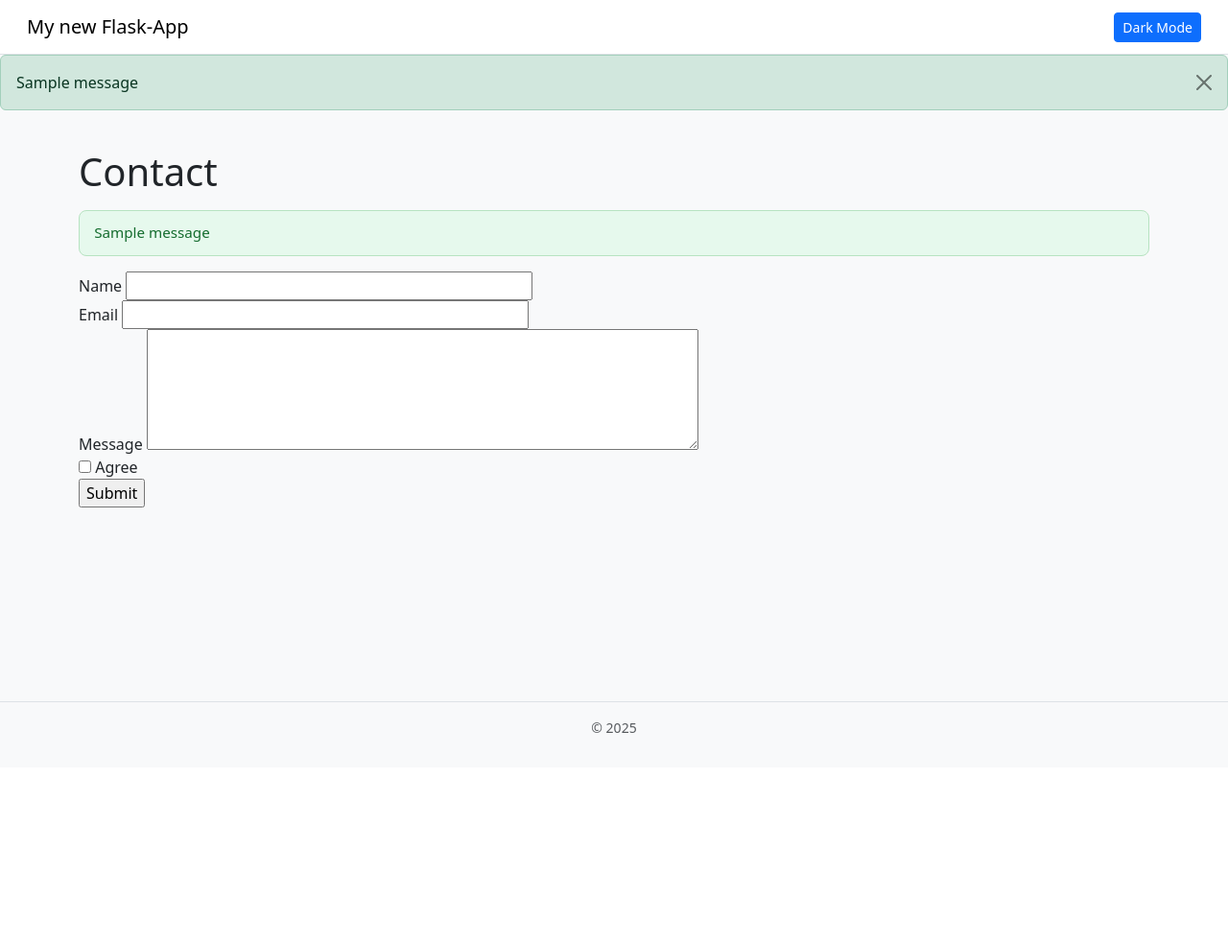
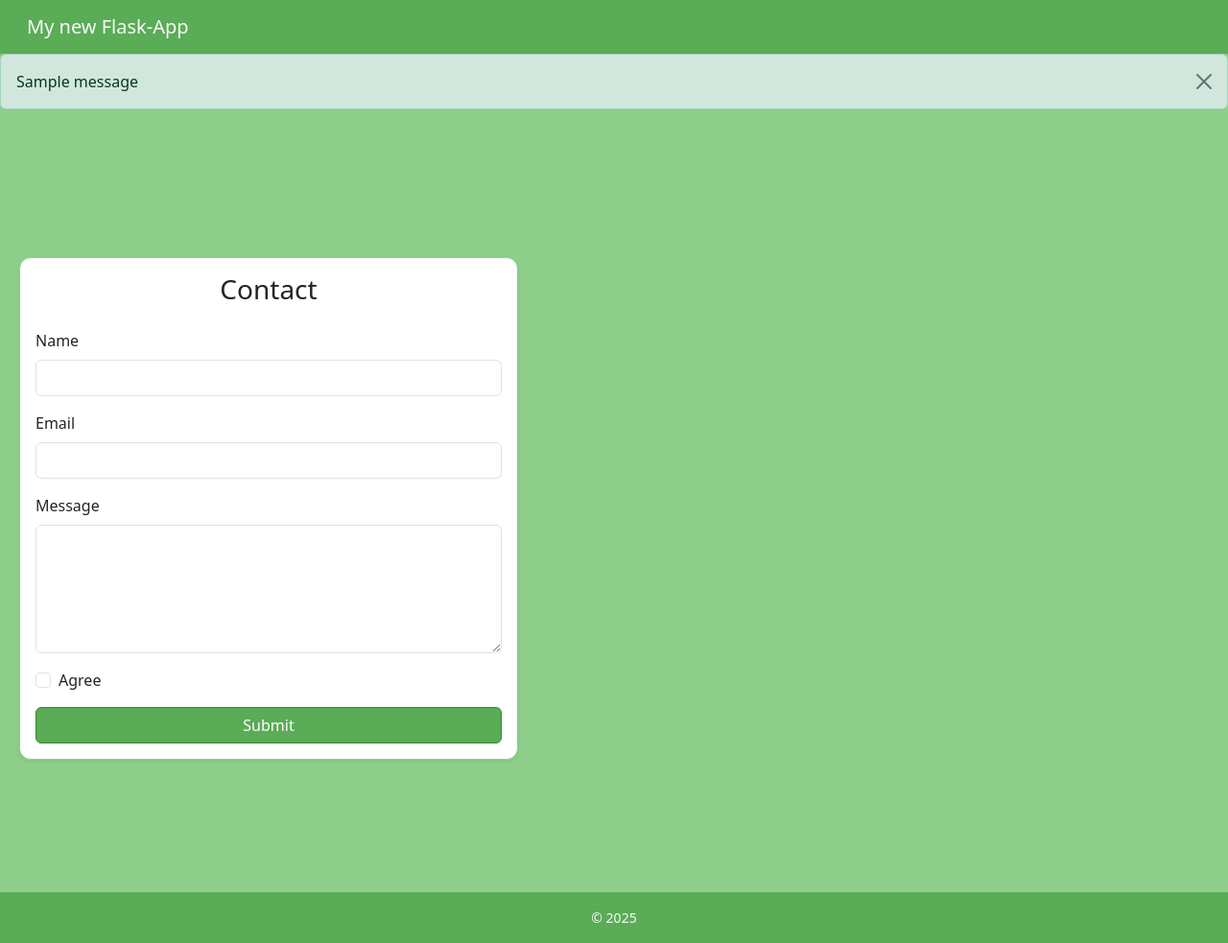
Before and after one commit to GrowVolution/FlaskPlusPlus, a Python web app: template modules/example/templates/your_form.html in a window 1280 px wide. Shown: the whole page at 96% size. Before the commit the page ends 764 px from the top, so only its background shows below. Run offline with Jinja, Linux system fonts and the light colour scheme; the template is opened without the code that fills it, so the values that code supplies are empty, except form fields; one stand-in notice (Sample message) is shown; form fields are guessed from the names that the template uses; some libraries are stand-ins or nearby versions.

Commit message:
Added basic theming

```diff
--- /dev/null
+++ b/app/static/css/themes/triade_green.css
@@ -0,0 +1,144 @@
+/* CREATED BASED ON PALETTON.COM */
+
+:root {
+    /* Primary */
+    --color-primary-light: #8DCF8A;
+    --color-primary:        #5AAC56;
+    --color-primary-mid:    #328A2E;
+    --color-primary-dark:   #156711;
+    --color-primary-darker: #034500;
+
+    /* Secondary #1 */
+    --color-sec1-light:  #FFD0AA;
+    --color-sec1:        #D4996A;
+    --color-sec1-mid:    #AA6B39;
+    --color-sec1-dark:   #804415;
+    --color-sec1-darker: #552600;
+
+    /* Secondary #2 */
+    --color-sec2-light:  #CB87AF;
+    --color-sec2:        #A95486;
+    --color-sec2-mid:    #872D62;
+    --color-sec2-dark:   #651142;
+    --color-sec2-darker: #440028;
+
+    /* Contrast */
+    --color-light: #f8f9fa;
+    --color-dark:  #212529;
+
+    /* BOOTSTRAP COLOR OVERRIDES */
+
+    /* Primary theme */
+    --bs-primary:          var(--color-primary);
+    --bs-primary-rgb:      90, 172, 86;
+
+    --bs-primary-text-emphasis: var(--color-primary-dark);
+    --bs-primary-bg-subtle:     var(--color-primary-light);
+
+    /* Secondary */
+    --bs-secondary:       var(--color-sec2-mid);
+    --bs-secondary-rgb:   135, 45, 98;
+
+    --bs-secondary-text-emphasis: var(--color-sec2-dark);
+    --bs-secondary-bg-subtle:     var(--color-sec2-light);
+
+    /* Further Defaults */
+    --bs-success:         var(--color-primary-mid);
+    --bs-warning:         var(--color-sec1-light);
+    --bs-danger:          var(--color-sec2-dark);
+    --bs-info:            var(--color-sec2-light);
+
+    /* Buttons */
+    --bs-btn-border-radius: 0.45rem;
+    --bs-btn-padding-y: 0.45rem;
+    --bs-btn-padding-x: 1rem;
+}
+
+
+/* BOOTSTRAP BUTTON OVERRIDES */
+
+.btn-primary {
+    background-color: var(--color-primary);
+    border-color:     var(--color-primary-mid);
+}
+
+.btn-primary:hover,
+.btn-primary:focus {
+    background-color: var(--color-primary-mid);
+    border-color:     var(--color-primary-dark);
+}
+
+.btn-secondary {
+    background-color: var(--color-sec2-mid);
+    border-color:     var(--color-sec2-dark);
+}
+
+.btn-secondary:hover,
+.btn-secondary:focus {
+    background-color: var(--color-sec2-dark);
+    border-color:     var(--color-sec2-darker);
+}
+
+/* Custom Buttons */
+
+.btn-earth {
+    background-color: var(--color-sec1-mid);
+    border-color:     var(--color-sec1-dark);
+    color: #fff;
+}
+
+.btn-earth:hover {
+    background-color: var(--color-sec1-dark);
+    border-color:     var(--color-sec1-darker);
+}
+
+.btn-magenta {
+    background-color: var(--color-sec2);
+    border-color:     var(--color-sec2-dark);
+    color: #fff;
+}
+
+.btn-magenta:hover {
+    background-color: var(--color-sec2-dark);
+    border-color:     var(--color-sec2-darker);
+}
+
+
+/* BACKGROUND UTILITY */
+
+.bg-primary-light { background-color: var(--color-primary-light) !important; }
+.bg-primary-dark  { background-color: var(--color-primary-darker) !important; }
+.bg-earth         { background-color: var(--color-sec1-mid) !important; }
+.bg-earth-dark    { background-color: var(--color-sec1-dark) !important; }
+.bg-magenta       { background-color: var(--color-sec2-mid) !important; }
+.bg-magenta-dark  { background-color: var(--color-sec2-dark) !important; }
+
+
+/* TEXT UTILITY */
+
+.text-primary-dark { color: var(--color-primary-dark) !important; }
+.text-earth        { color: var(--color-sec1-mid) !important; }
+.text-magenta      { color: var(--color-sec2-mid) !important; }
+.text-magenta-dark { color: var(--color-sec2-dark) !important; }
+
+
+/* GENERAL UI & FURTHER UTILITY */
+
+.form-control:focus {
+    border-color: var(--color-primary-mid);
+    box-shadow: 0 0 0 0.2rem rgba(90, 172, 86, 0.25);
+}
+
+.card {
+    border: 1px solid var(--color-primary-light);
+    border-radius: 0.75rem;
+}
+
+.card-header {
+    background-color: var(--color-primary-light);
+    color: var(--color-primary-dark);
+}
+
+.card-title {
+    color: var(--color-primary-mid);
+}
--- a/app/templates/base_example.html
+++ b/app/templates/base_example.html
@@ -1,5 +1,5 @@
 <!DOCTYPE html>
-<html lang="de" xmlns="http://www.w3.org/1999/html">
+<html lang="de">
 <head>
     <meta charset="UTF-8">
     <meta name="viewport" content="width=device-width, initial-scale=1">
@@ -8,61 +8,43 @@
 
     <link rel="stylesheet"
           href="https://cdn.jsdelivr.net/npm/bootstrap@5.3.2/dist/css/bootstrap.min.css">
-
     <link rel="stylesheet"
           href="https://cdn.jsdelivr.net/npm/bootstrap-icons@1.11.1/font/bootstrap-icons.css">
 
+    <link rel="stylesheet"
+          href="{{ url_for('static', filename='css/themes/triade_green.css') }}">
 
     <title>{% block title %}Flask App{% endblock %}</title>
 
+    <script src="https://cdn.socket.io/4.5.4/socket.io.min.js"></script>
+    <script src="{{ url_for('static', filename='js/socket.js') }}" type="module"
+            data-socket-domain="{{ request.scheme.replace('http', 'ws') }}://{{ request.host }}">
+    </script>
+
+    <script src="{{ url_for('static', filename='js/base.js') }}" type="module"></script>
+
     <style>
-        :root {
-            --bg-dark: #1e1e1e;
-            --text-dark: #f9f9f9;
+        .flash {
+            animation: fadeIn 0.2s ease-in-out;
         }
 
-        body.dark {
-            background-color: var(--bg-dark) !important;
-            color: var(--text-dark) !important;
-        }
-
-        body.dark .navbar {
-            background-color: #111 !important;
-        }
-
-        body.dark .navbar .navbar-brand {
-            color: var(--text-dark) !important;
-        }
-
-        body.dark .navbar .nav-link {
-            color: var(--text-dark) !important;
-        }
-
-        body.dark footer,
-        body.dark footer * {
-            color: var(--text-dark) !important;
-        }
-
-        body.dark .navbar-toggler-icon {
-            filter: invert(1);
+        @keyframes fadeIn {
+            from { opacity: 0; transform: translateY(-5px); }
+            to   { opacity: 1; transform: translateY(0); }
         }
     </style>
-
-    <script src="https://cdn.socket.io/4.5.4/socket.io.min.js"></script>
-    <script src="{{ url_for('static', filename='js/socket.js') }}" type="module"
-            data-socket-domain="{{ request.scheme.replace('http', 'ws') }}://{{ request.host }}"></script>
-
-    <script src="{{ url_for('static', filename='js/base.js') }}" type="module"></script>
 
     {% block head %}{% endblock %}
 </head>
 
-<body class="bg-light text-dark">
+<body class="bg-primary-light">
 
 <header>
-    <nav class="navbar navbar-expand-lg navbar-light bg-white border-bottom px-3">
+    <nav class="navbar navbar-expand-lg text-light bg-primary px-3 shadow-sm">
         <div class="container-fluid">
-            <a class="navbar-brand" href="/">{{ _('My new Flask-App') }}</a>
+            <a class="navbar-brand text-light" href="/">
+                {{ _('My new Flask-App') }}
+            </a>
 
             <button class="navbar-toggler" type="button" data-bs-toggle="collapse"
                     data-bs-target="#navbarCollapse" aria-controls="navbarCollapse"
@@ -71,29 +53,26 @@
             </button>
 
             <div class="collapse navbar-collapse" id="navbarCollapse">
+
                 <div class="d-flex flex-column flex-lg-row align-items-lg-center gap-2 ms-lg-3">
                     {% for label, href in NAV.items() %}
                         {% include "nav_link.html" with context %}
                     {% endfor %}
                 </div>
-
-                <div class="ms-auto">
-                    <button id="theme-switch" class="btn btn-primary btn-sm">
-                        Dark Mode
-                    </button>
-                </div>
             </div>
-
         </div>
     </nav>
+
     {% include "flashing.html" %}
 </header>
 
-<main class="container py-4" style="min-height: 75vh;">
+
+<main class="d-flex py-4" style="min-height: 100dvh">
     {% block content %}{% endblock %}
 </main>
 
-<footer class="text-center py-3 border-top text-muted small">
+
+<footer class="text-center py-3 text-light small bg-primary">
     &copy; {{ current_year|default(2025) }}
 </footer>
 
@@ -102,31 +81,6 @@
 
 <script src="https://cdn.jsdelivr.net/npm/bootstrap@5.3.2/dist/js/bootstrap.bundle.min.js"></script>
 
-<script>
-    const btn = document.getElementById("theme-switch");
-    const body = document.body;
-
-    if (localStorage.getItem("theme") === "dark") {
-        body.classList.add("dark");
-        btn.textContent = "Light Mode";
-        btn.classList.replace("btn-primary", "btn-light");
-    }
-
-    btn.addEventListener("click", () => {
-        body.classList.toggle("dark");
-
-        if (body.classList.contains("dark")) {
-            localStorage.setItem("theme", "dark");
-            btn.textContent = "Light Mode";
-            btn.classList.replace("btn-primary", "btn-light");
-        } else {
-            localStorage.setItem("theme", "light");
-            btn.textContent = "Dark Mode";
-            btn.classList.replace("btn-light", "btn-primary");
-        }
-    });
-</script>
-
 {% block scripts %}{% endblock %}
 </body>
 </html>
--- a/app/templates/flashing.html
+++ b/app/templates/flashing.html
@@ -2,7 +2,7 @@
     {% with msgs = get_flashed_messages(with_categories=true) %}
         {% if msgs %}
             {% for cat, msg in msgs %}
-                <div class="alert alert-{{cat}} alert-dismissible fade show" role="alert">
+                <div class="alert alert-{{cat}} alert-dismissible flash fade show" role="alert">
                     {{ msg }}
                     <button type="button" class="btn-close" data-bs-dismiss="alert" aria-label="Close"></button>
                 </div>
--- a/modules/example/handling/your_endpoint.py
+++ b/modules/example/handling/your_endpoint.py
@@ -22,6 +22,6 @@ def handle_request():
         return redirect(url_for(f"{NAME}.endpoint"))
 
     if request.method == "POST" and not form.validate():
-        flash(t("Please check your inputs."), "error")
+        flash(t("Please check your inputs."), "danger")
 
     return render_template("your_form.html", form=form)
--- a/modules/example/templates/index.html
+++ b/modules/example/templates/index.html
@@ -4,6 +4,7 @@
     <div class="d-flex flex-column m-4 align-items-center justify-content-center">
         <h2>{{ _('Welcome!') }}</h2>
         <p>{{ _('This is your wonderful new app.') }}</p>
-        <img src="{{ url_for(NAME ~ '.static', filename='picture.jpg') }}" alt="{{ _('Picture') }}" width="650px" />
+        <img src="{{ url_for(NAME ~ '.static', filename='picture.jpg') }}" alt="{{ _('Picture') }}"
+             class="img-fluid rounded mx-auto d-block">
     </div>
 {% endblock %}
--- a/modules/example/templates/your_form.html
+++ b/modules/example/templates/your_form.html
@@ -2,106 +2,53 @@
 
 {% block title %}{{ _("Your Form") }}{% endblock %}
 
-{% block head %}
-    <style>
-        .flashes {
-            list-style: none;
-            padding: 0;
-            margin: 1em 0;
-        }
-
-        .flash {
-            padding: 0.75em 1em;
-            margin-bottom: 0.5em;
-            border-radius: 8px;
-            font-size: 0.95em;
-            font-weight: 500;
-            animation: fadeIn 0.3s ease-in-out;
-        }
-
-        .flash.success {
-            background-color: #e6f9ed;
-            color: #146c2e;
-            border: 1px solid #b7e3c1;
-        }
-
-        .flash.error {
-            background-color: #fdecea;
-            color: #b71c1c;
-            border: 1px solid #f5c6cb;
-        }
-
-        .flash.warning {
-            background-color: #fff4e5;
-            color: #8a6d3b;
-            border: 1px solid #ffeeba;
-        }
-
-        .flash.info {
-            background-color: #e8f4fd;
-            color: #0c5460;
-            border: 1px solid #bee5eb;
-        }
-
-        .error {
-            color: #b71c1c;
-            font-size: 0.85em;
-            font-weight: 500;
-            margin-left: 0.25em;
-            display: block;
-            padding: 0.25em 0.5em;
-            background: #fdecea;
-            border: 1px solid #f5c6cb;
-            border-radius: 4px;
-            animation: fadeIn 0.2s ease-in-out;
-        }
-
-        @keyframes fadeIn {
-            from { opacity: 0; transform: translateY(-5px); }
-            to   { opacity: 1; transform: translateY(0); }
-        }
-    </style>
-{% endblock %}
-
 {% block content %}
-    <h1>{{ _("Contact") }}</h1>
-
-    {% with msgs = get_flashed_messages(with_categories=True) %}
-        {% if msgs %}
-            <ul class="flashes">
-                {% for category, msg in msgs %}
-                    <li class="flash {{ category }}">{{ msg }}</li>
-                {% endfor %}
-            </ul>
-        {% endif %}
-    {% endwith %}
+    <div class="container my-auto mx-2">
+        <div class="card shadow-sm w-100" style="max-width: 520px; height: fit-content;">
+            <div class="card-body">
+                <h3 class="mb-4 text-center">{{ _("Contact") }}</h3>
 
                 <form method="POST" novalidate>
                     {{ form.hidden_tag() }}
 
-        <div>
-            <label>{{ form.name.label }}</label>
-            {{ form.name(size=40) }}
-            {% for err in form.name.errors %}<small class="error">{{ err }}</small>{% endfor %}
+                    <div class="mb-3">
+                        {{ form.name.label(class="form-label") }}
+                        {{ form.name(class="form-control") }}
+                        {% for err in form.name.errors %}
+                            <div class="text-danger small">{{ err }}</div>
+                        {% endfor %}
                     </div>
 
-        <div>
-            <label>{{ form.email.label }}</label>
-            {{ form.email(size=40) }}
-            {% for err in form.email.errors %}<small class="error">{{ err }}</small>{% endfor %}
+                    <div class="mb-3">
+                        {{ form.email.label(class="form-label") }}
+                        {{ form.email(class="form-control") }}
+                        {% for err in form.email.errors %}
+                            <div class="text-danger small">{{ err }}</div>
+                        {% endfor %}
                     </div>
 
-        <div>
-            <label>{{ form.message.label }}</label>
-            {{ form.message(rows=5, cols=60) }}
-            {% for err in form.message.errors %}<small class="error">{{ err }}</small>{% endfor %}
+                    <div class="mb-3">
+                        {{ form.message.label(class="form-label") }}
+                        {{ form.message(class="form-control", rows=5) }}
+                        {% for err in form.message.errors %}
+                            <div class="text-danger small">{{ err }}</div>
+                        {% endfor %}
                     </div>
 
-        <div>
-            <label>{{ form.agree() }} {{ form.agree.label.text }}</label>
-            {% for err in form.agree.errors %}<small class="error">{{ err }}</small>{% endfor %}
+                    <div class="form-check mb-3">
+                        {{ form.agree(class="form-check-input") }}
+                        {{ form.agree.label(class="form-check-label") }}
+                        {% for err in form.agree.errors %}
+                            <div class="text-danger small">{{ err }}</div>
+                        {% endfor %}
                     </div>
 
-        <div>{{ form.submit() }}</div>
+                    <div class="d-grid">
+                        {{ form.submit(class="btn btn-primary") }}
+                    </div>
+
                 </form>
+            </div>
+        </div>
+    </div>
 {% endblock %}
```
Lines whose indentation alone changed are shown as unchanged.
